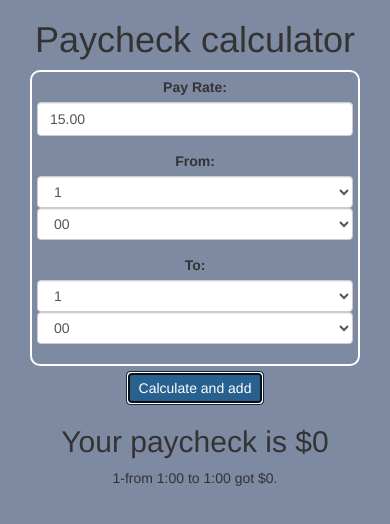
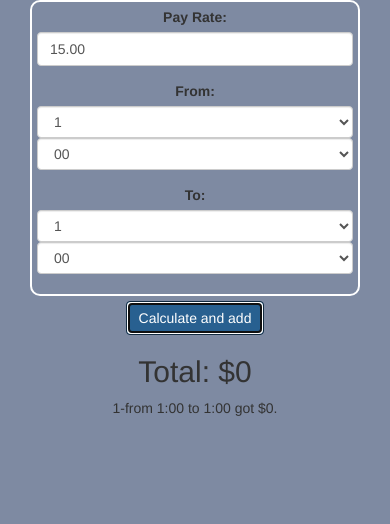
Before and after one commit to msaei/paycheck-cal, a plain HTML site: page index.html in a window 390 px wide. Both pictures are taken after a click on the button "Calculate and add". Drawn offline with nearby package versions, Linux system fonts and the light colour scheme.

Commit message:
mobile short massage

```diff
--- a/index.html
+++ b/index.html
@@ -21,7 +21,7 @@
     <div class="container">
       <div calss="row">
         <div class="col-xs-12 col-sm-offset-2 col-sm-8 col-md-offset-3 col-md-6 text-center">
-          <h1>Paycheck calculator</h1>
+
           <div class="form-tray" >
             <div class="form-group form-inline">
               <label for="pay-rate">Pay Rate:</label>
--- a/script.js
+++ b/script.js
@@ -44,7 +44,7 @@ function mainFunction(){
 	var log_element = '<p>' + log_ID + '-' + msg + '</p>';
 	//log_element = log_element + "<button type=\"button\" class=\"close\" >&times;</button> </p>" ;
 	$("div.log-div").append(log_element);
-	$("#total-payment").html("Your paycheck is $"+ total_payment);
+	$("#total-payment").html("Total: $"+ total_payment);
 }
 
 
```
